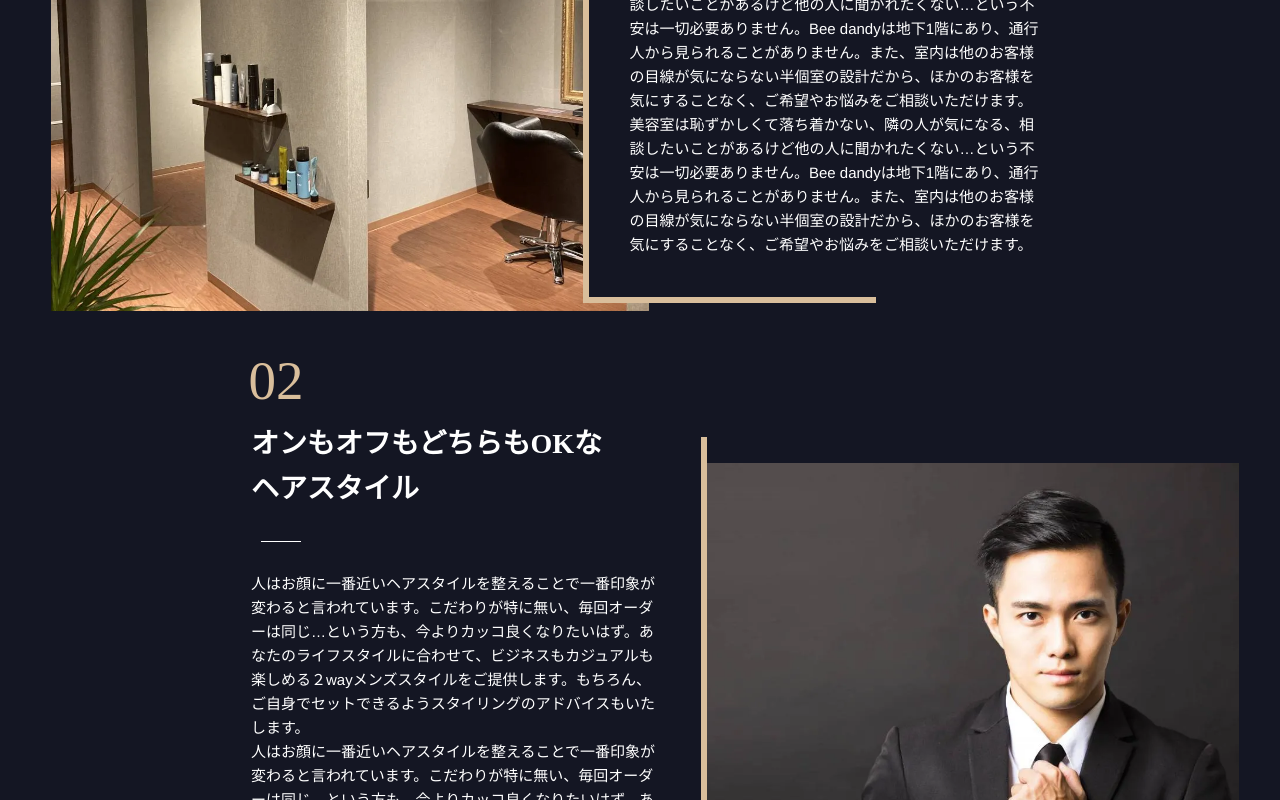
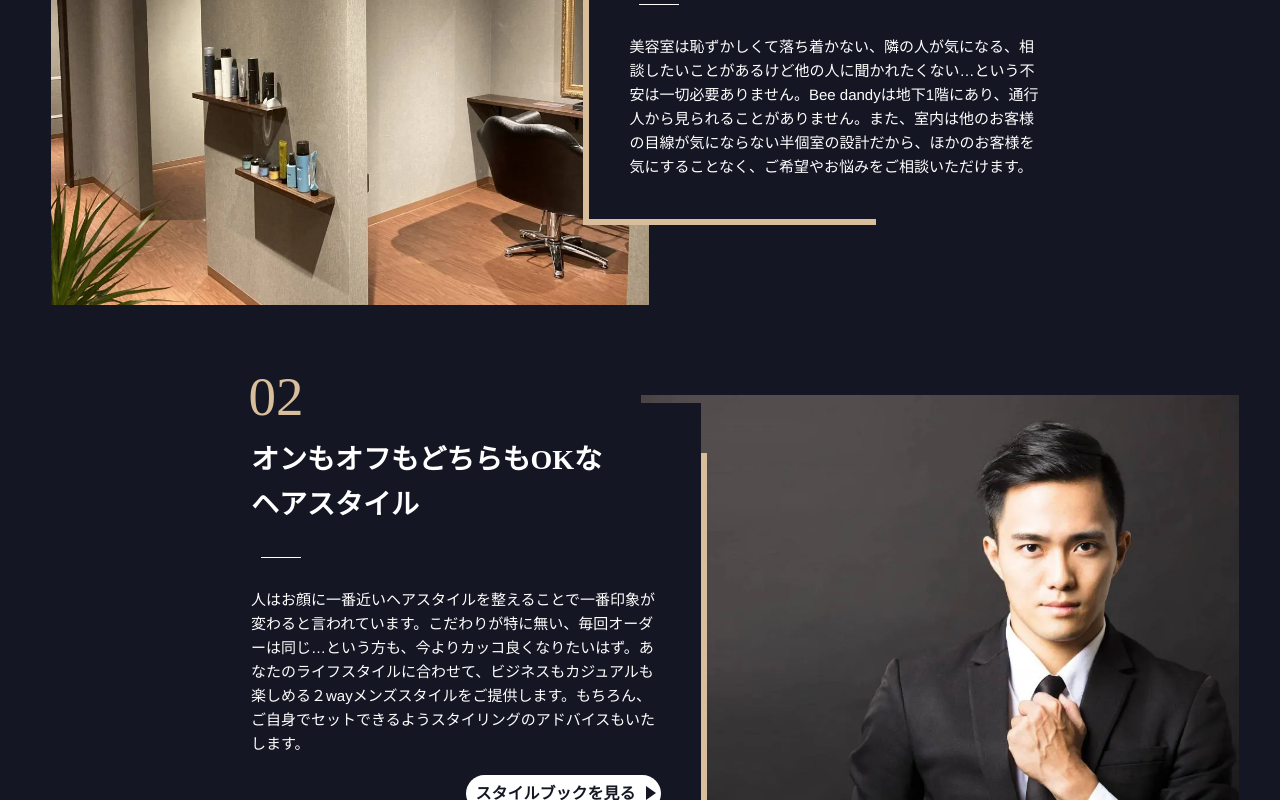
Before and after one commit to kamy0042/bee_group_web, a Next.js app: page / in a window 1280 px wide. Shown: the part 1960-2760 px from the top of the page. Built offline with nearby package versions, Linux system fonts and the light colour scheme.

Commit message:
テキスト欄修正

```diff
--- a/pages/index.js
+++ b/pages/index.js
@@ -17,7 +17,6 @@ const Merit = ({ num, title, text, img, link, otherPageLink, linkTxt }) => (
                     <Link href={link}>{linkTxt || "詳しく見る"}</Link>
                 </div>
             )}
-            <p>{text}</p>
             {otherPageLink && (
                 <div className={styles.merit_link}>
                     <a href={otherPageLink} target="_blank">
```
